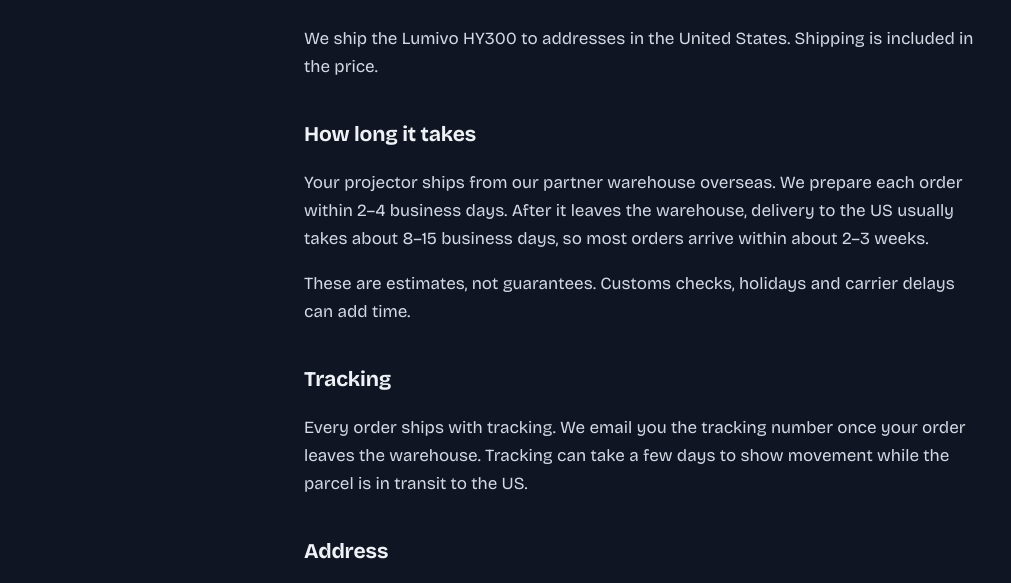
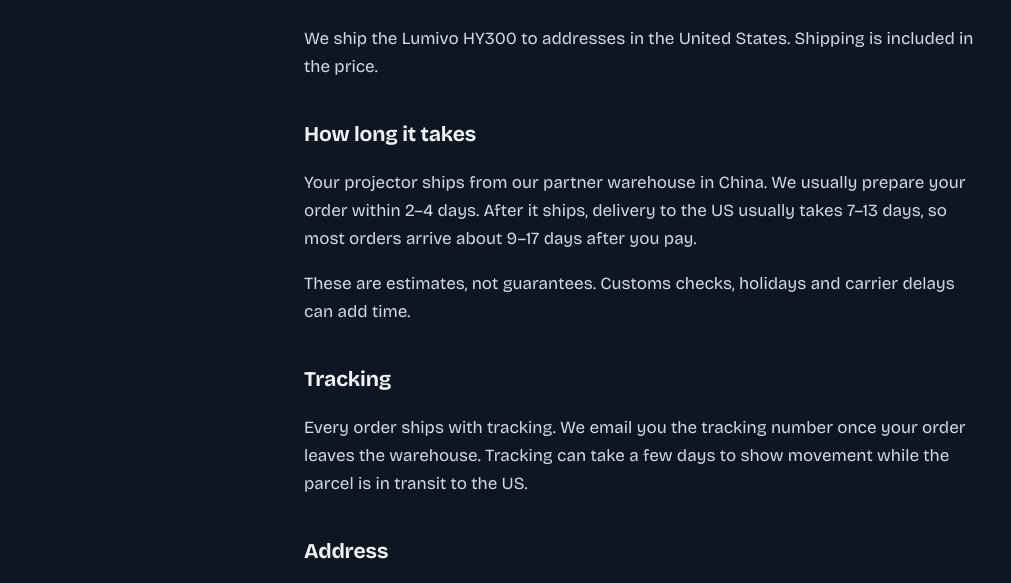
Before and after one commit to elkahky44-gif/lumivo, a plain HTML site: page public/shipping.html in a window 1280 px wide. Shown: the part 208-791 px from the top of the page, without its empty margins (0-1011 px from the left). Drawn offline with nearby package versions, Linux system fonts and the light colour scheme.

Commit message:
Use CJ's delivery estimate: 2–4 days processing, 7–13 days shipping
Co-Authored-By: Claude Opus 5.5 <noreply@anthropic.com>
Claude-Session: https://claude.ai/code/session_013saQ7oMYbftVNWDbFug9sp

```diff
--- a/public/shipping.html
+++ b/public/shipping.html
@@ -20,7 +20,7 @@ footer a{color:var(--haze);margin:0 10px;text-decoration:none}footer a:hover{col
 
 <p>We ship the Lumivo HY300 to addresses in the United States. Shipping is included in the price.</p>
 <h2>How long it takes</h2>
-<p>Your projector ships from our partner warehouse overseas. We prepare each order within 2–4 business days. After it leaves the warehouse, delivery to the US usually takes about 8–15 business days, so most orders arrive within about 2–3 weeks.</p>
+<p>Your projector ships from our partner warehouse in China. We usually prepare your order within 2–4 days. After it ships, delivery to the US usually takes 7–13 days, so most orders arrive about 9–17 days after you pay.</p>
 <p>These are estimates, not guarantees. Customs checks, holidays and carrier delays can add time.</p>
 <h2>Tracking</h2>
 <p>Every order ships with tracking. We email you the tracking number once your order leaves the warehouse. Tracking can take a few days to show movement while the parcel is in transit to the US.</p>
```
Also changed, not shown: public/index.html (+1 -1 lines).
